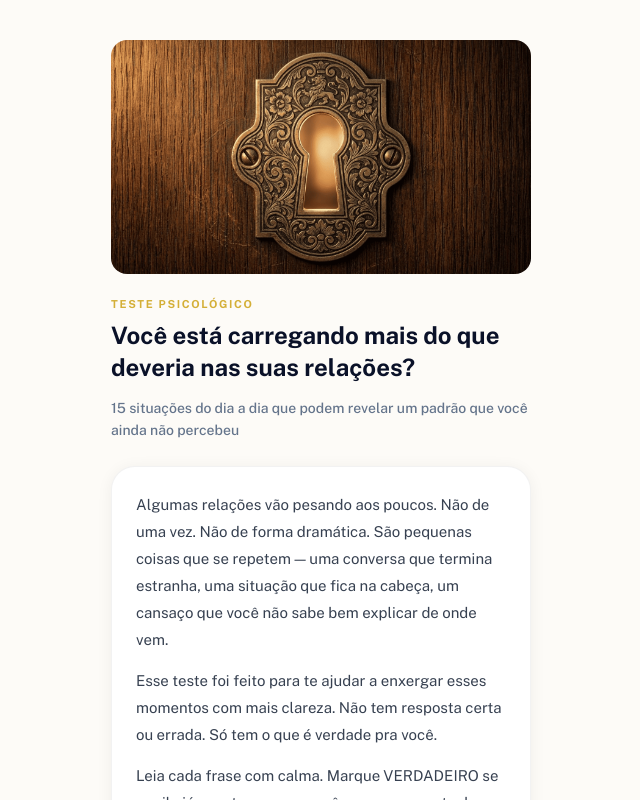
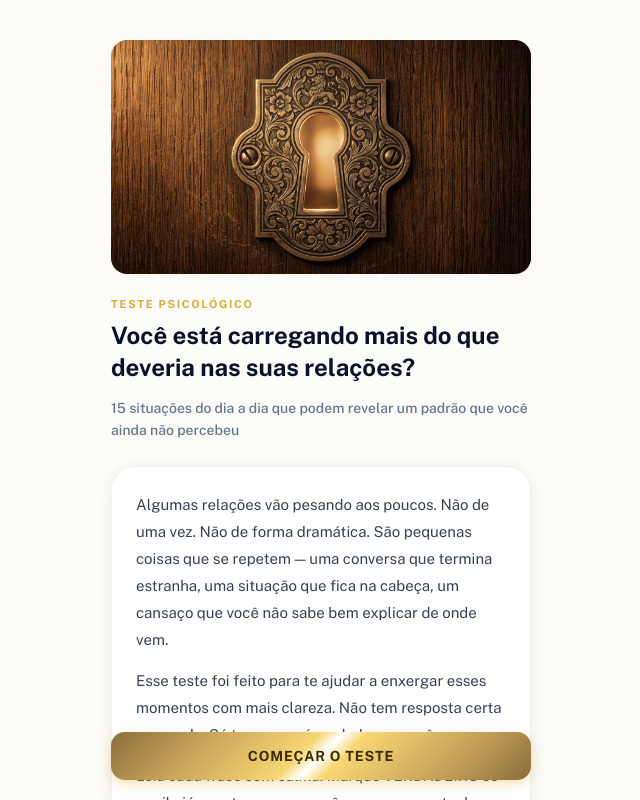
Before and after one commit to vgtallan-afk/Quiz, a React (Vite) app: page / in a window 1280 px wide. Shown: the top 800 px of the page, without its empty margins (319-959 px from the left). Built offline with nearby package versions, Linux system fonts and the light colour scheme.

Commit message:
Update Quiz.jsx

```diff
--- a/src/Quiz.jsx
+++ b/src/Quiz.jsx
@@ -561,23 +561,47 @@ export default function Quiz() {
             </p>
             <Card style={{ marginBottom: "24px" }}>
               {quizData.intro.split("\n\n").map((p, i, arr) => (
-                <p key={i} style={{ fontSize: "15px", lineHeight: 1.8, color: "#374151", margin: i < arr.length - 1 ? "0 0 14px 0" : 0 }}>{p}</p>
+  <p
+    key={i}
+    style={{
+      fontSize: "15px",
+      lineHeight: 1.8,
+      color: "#374151",
+      margin: i < arr.length - 1 ? "0 0 14px 0" : 0
+    }}
+  >
+    {p}
+  </p>
 ))}
 </Card>
-            <button onClick={() => setPhase("quiz")} style={{
-              width: "100%", padding: "16px", fontSize: "14px", fontWeight: 700,
-              letterSpacing: "0.06em", textTransform: "uppercase",
-              background: G, color: "#3D2B00",
-              border: "none", borderRadius: "14px", cursor: "pointer",
+
+<button
+  onClick={() => setPhase("quiz")}
+  style={{
+    position: "fixed",
+    bottom: "20px",
+    left: "50%",
+    transform: "translateX(-50%)",
+    width: "calc(100% - 32px)",
+    maxWidth: "420px",
+    padding: "16px",
+    fontSize: "14px",
+    fontWeight: 700,
+    letterSpacing: "0.06em",
+    textTransform: "uppercase",
+    background: G,
+    color: "#3D2B00",
+    border: "none",
+    borderRadius: "14px",
+    cursor: "pointer",
     boxShadow: "0 4px 12px rgba(212,175,55,0.35)",
     fontFamily: "'Public Sans','Inter',sans-serif",
-              transition: "transform 0.15s, box-shadow 0.15s"
+    zIndex: 10
   }}
-              onMouseEnter={e => { e.target.style.transform = "translateY(-1px)"; e.target.style.boxShadow = "0 8px 24px rgba(212,175,55,0.45)"; }}
-              onMouseLeave={e => { e.target.style.transform = "translateY(0)"; e.target.style.boxShadow = "0 4px 12px rgba(212,175,55,0.35)"; }}
 >
   Começar o teste
 </button>
+
 </div>
         )}
 
```
Lines whose indentation alone changed are shown as unchanged.
